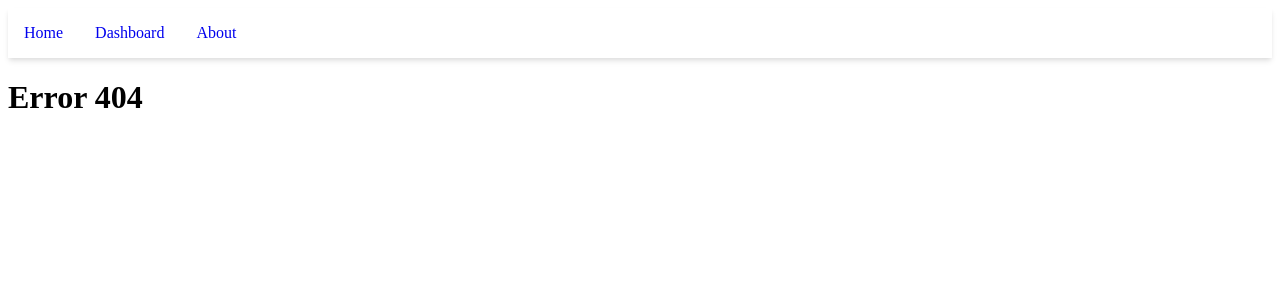
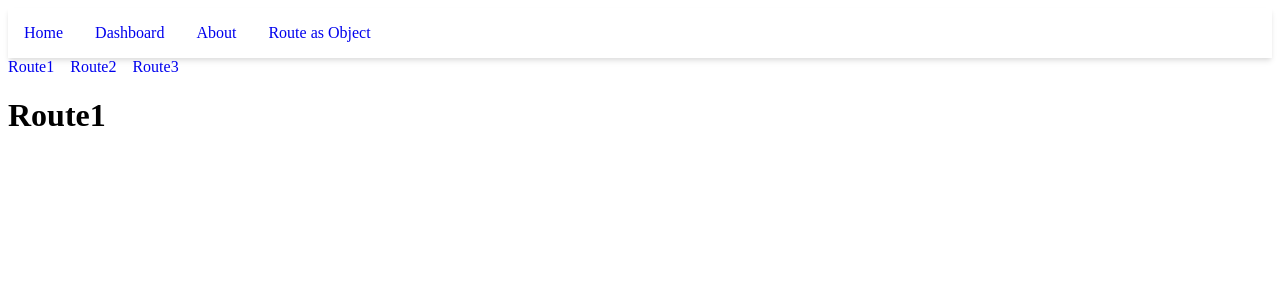
Before and after one commit to TaniaBar/React-tutorial, a React (Create React App) app: page /routeAsObj in a window 1280 px wide. Before the commit this address had no page. Shown: the top 300 px of the page. Built offline with nearby package versions, Linux system fonts and the light colour scheme.

Commit message:
Setting routes in  the file RouteAsObjet.js and changed app.js

```diff
--- a/src/App.js
+++ b/src/App.js
@@ -3,6 +3,7 @@
 import Dashboard from "./pages/Dashboard";
 import About from "./pages/About";
 import NotFound from "./pages/NotFound";
+import RouteAsObj from "./components/RouteAsObjet";
 
 const App = () => {
   return (
@@ -24,6 +25,11 @@
               About
             </Link>
           </li>
+          <li>
+            <Link to="/routeAsObj" activeclassname="active">
+              Route as Object
+            </Link>
+          </li>
         </ul>
       </nav>
       <div className="main">
@@ -32,6 +38,7 @@
           <Route path="/" element={<Home />}></Route>
           <Route path="dashboard/*" element={<Dashboard />}></Route>
           <Route path="about" element={<About />}></Route>
+          <Route path="routeAsObj/*" element={<RouteAsObj />}></Route>
           <Route path="*" element={<NotFound />}></Route>
         </Routes>
       </div>
--- /dev/null
+++ b/src/components/RouteAsObjet.js
@@ -0,0 +1,62 @@
+import { useRoutes, Outlet } from "react-router-dom";
+import { Link } from "react-router-dom";
+
+const RouteAsObj = () => {
+  let element = useRoutes([
+    { path: "/", element: <Route1 /> },
+    { path: "route2", element: <Route2 /> },
+    {
+      path: "route3",
+      element: <Route3 />,
+      // children can be used to configure nested routes
+      children: [
+        { path: "child1", element: <Child1 /> },
+        { path: "child2", element: <Child2 /> },
+      ],
+    },
+    { path: "*", element: <NotFound /> },
+  ]);
+
+  return (
+    <div>
+      <ul>
+        <li>
+          <Link to="">Route1</Link>
+        </li>
+        <li>
+          <Link to="route2">Route2</Link>
+        </li>
+        <li>
+          <Link to="route3">Route3</Link>
+        </li>
+      </ul>
+      {element}
+    </div>
+  );
+};
+
+const Route1 = () => <h1>Route1</h1>;
+const Route2 = () => <h1>Route2</h1>;
+const Route3 = () => {
+
+  return (
+    <div>
+      <h1>Route3</h1>
+      <ul>
+        <li>
+          <Link to="child1">Child1</Link>
+        </li>
+        <li>
+          <Link to="child2">Child2</Link>
+        </li>
+      </ul>
+      <Outlet />
+    </div>
+  );
+};
+
+const Child1 = () => <h2>Child1</h2>;
+const Child2 = () => <h2>Child2</h2>;
+const NotFound = () => <h1>NotFound</h1>;
+
+export default RouteAsObj;
--- a/src/pages/Dashboard.js
+++ b/src/pages/Dashboard.js
@@ -78,8 +78,6 @@
         </a>
     </>
   )
-
-
 };
 
 export const Quotes = () => {
```
